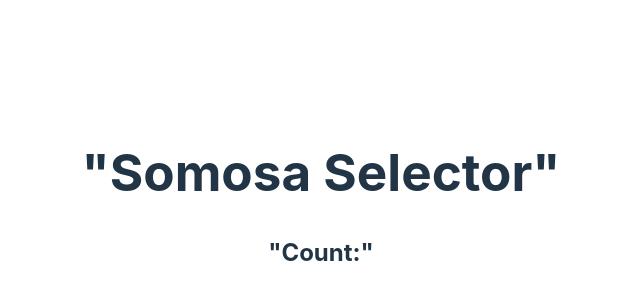
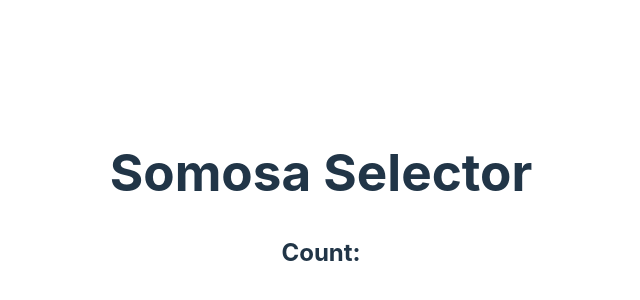
Before and after one commit to TriMPham98/WEB102-samosa-selector, a React (Vite) app in the folder somosa-selector/: page / in a window 1280 px wide. Shown: the part 188-488 px from the top of the page, without its empty margins (319-959 px from the left). Built offline with nearby package versions, Linux system fonts and the light colour scheme.

Commit message:
Edit h1 and h2 text

```diff
--- a/somosa-selector/src/App.jsx
+++ b/somosa-selector/src/App.jsx
@@ -3,8 +3,8 @@ import "./App.css";
 const App = () => {
   return <div className="App">
     <div className="header">
-      <h1>"Somosa Selector"</h1>
-      <h2>"Count:"</h2>
+      <h1>Somosa Selector</h1>
+      <h2>Count:</h2>
       <img className="samosa" src=""></img> {/* TODO: Find image of samosa */}
     </div>
   </div>;
```
